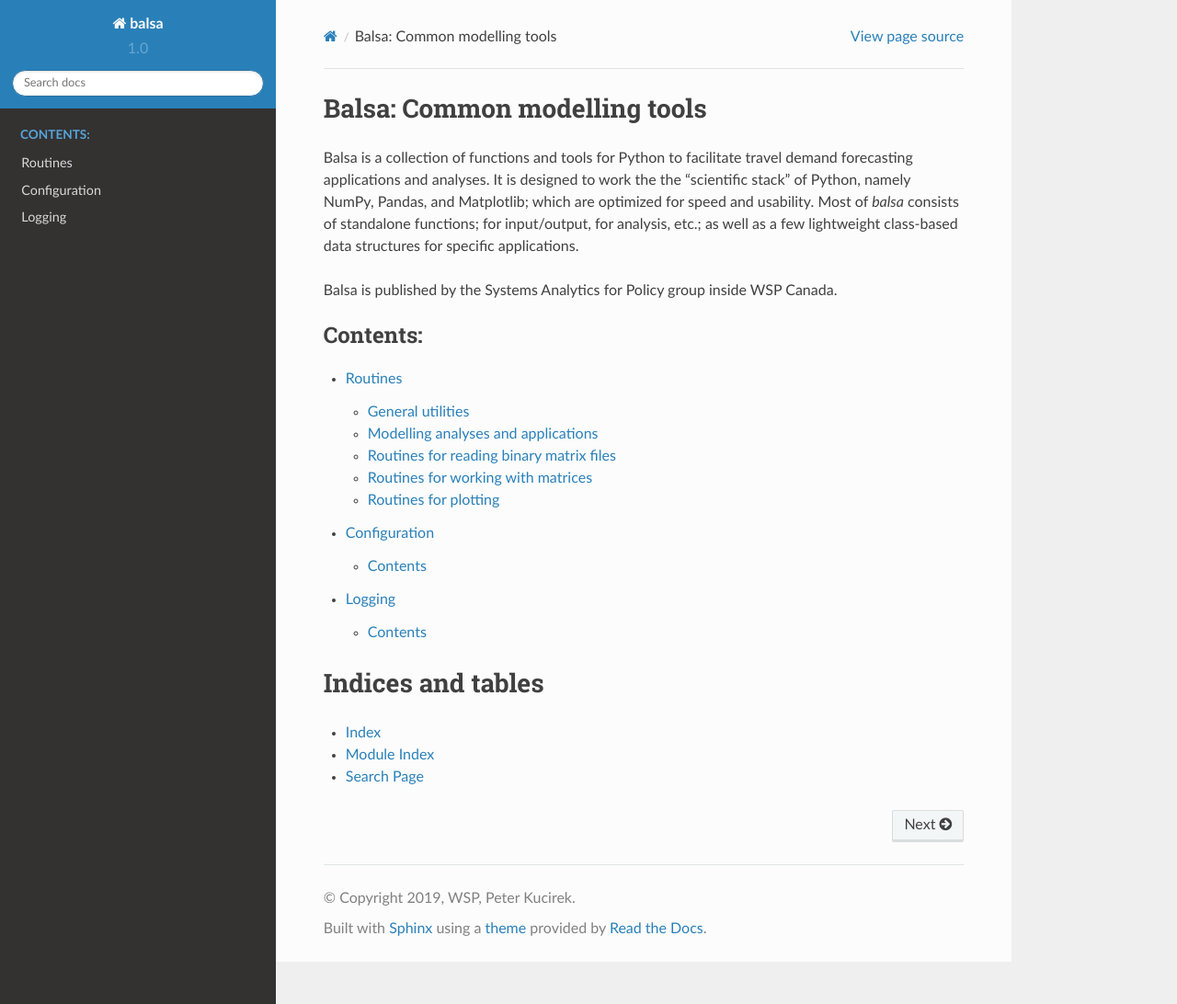
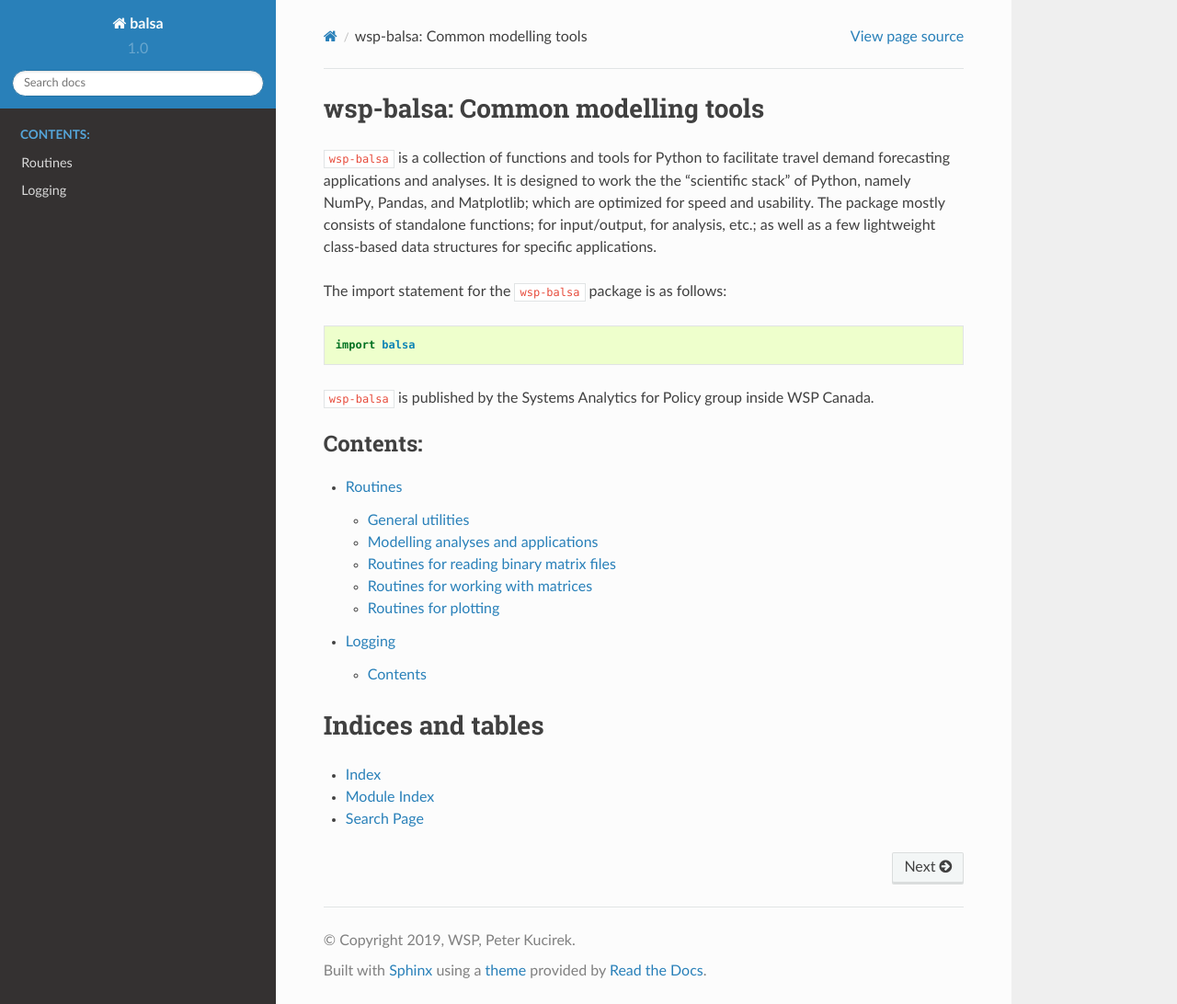
Before and after one commit to wsp-sag/balsa, a Sphinx documentation site: the page built from doc/index.rst, in a window 1280 px wide and 1092 px high. Shown: the whole window at 92% size. Built offline with Sphinx 7.4.7 and the Read the Docs theme 2.0.0, drawn with Linux system fonts in a browser that asks for light colours.

Commit message:
Package versioning, setup and documentation updates

```diff
--- a/balsa/__init__.py
+++ b/balsa/__init__.py
@@ -1 +1,2 @@
 from .routines import *
+from .version import __version__
--- /dev/null
+++ b/balsa/version.py
@@ -0,0 +1 @@
+__version__ = '1.1.0'
--- a/doc/index.rst
+++ b/doc/index.rst
@@ -1,16 +1,21 @@
-Balsa: Common modelling tools
-=============================
+wsp-balsa: Common modelling tools
+=================================
 
-Balsa is a collection of functions and tools for Python to facilitate travel demand forecasting applications and analyses. It is designed to work the the "scientific stack" of Python, namely NumPy, Pandas, and Matplotlib; which are optimized for speed and usability. Most of `balsa` consists of standalone functions; for input/output, for analysis, etc.; as well as a few lightweight class-based data structures for specific applications.
+``wsp-balsa`` is a collection of functions and tools for Python to facilitate travel demand forecasting applications and analyses. It is designed to work the the "scientific stack" of Python, namely NumPy, Pandas, and Matplotlib; which are optimized for speed and usability. The package mostly consists of standalone functions; for input/output, for analysis, etc.; as well as a few lightweight class-based data structures for specific applications.
 
-Balsa is published by the Systems Analytics for Policy group inside WSP Canada.
+The import statement for the ``wsp-balsa`` package is as follows:
+
+.. code-block:: python
+
+   import balsa
+
+``wsp-balsa`` is published by the Systems Analytics for Policy group inside WSP Canada.
 
 .. toctree::
    :maxdepth: 2
    :caption: Contents:
 
    modules/balsa.routines
-   modules/balsa.configuration
    modules/balsa.logging
 
 Indices and tables
```
Also changed, not shown: doc/modules/balsa.configuration.rst (deleted, +0 -10 lines), setup.py (+9 -3 lines), 6 other files.
